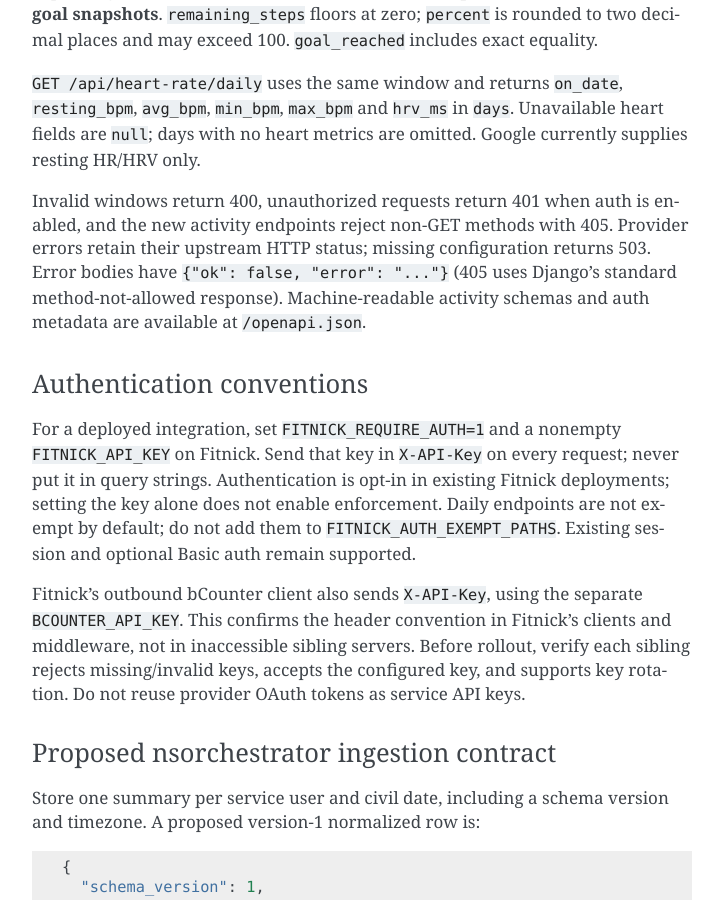
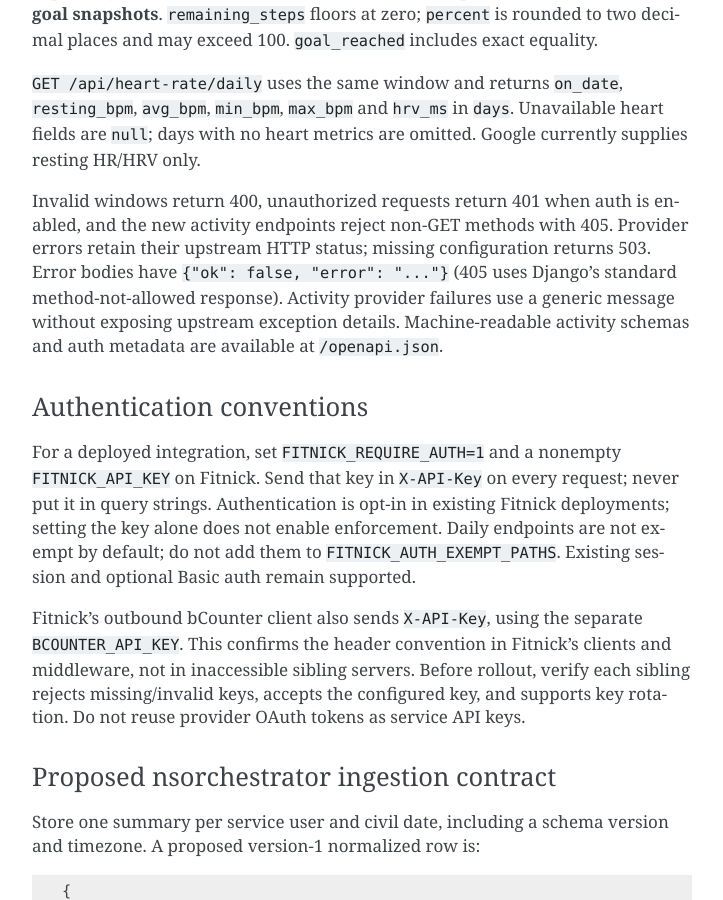
Before and after one commit to kcinnick/fitnick, a Sphinx documentation site: the page built from docs/usage.rst, in a window 1280 px wide and 900 px high, scrolled down 1601 px. Shown: the whole window, without its empty margins (388-1111 px from the left). Built offline with Sphinx 7.4.7, drawn with Linux system fonts in a browser that asks for light colours; pages that are not in the unit, such as notebooks, are missing from menus.

Commit message:
Sanitize daily activity provider errors
Co-authored-by: kcinnick <22903362+kcinnick@users.noreply.github.com>

```diff
--- a/docs/usage.rst
+++ b/docs/usage.rst
@@ -80,8 +80,9 @@ Invalid windows return 400, unauthorized requests return 401 when auth is enable
 and the new activity endpoints reject non-GET methods with 405. Provider errors
 retain their upstream HTTP status; missing configuration returns 503.
 Error bodies have ``{"ok": false, "error": "..."}`` (405 uses Django's standard
-method-not-allowed response). Machine-readable activity schemas and auth metadata
-are available at ``/openapi.json``.
+method-not-allowed response). Activity provider failures use a generic message
+without exposing upstream exception details. Machine-readable activity schemas
+and auth metadata are available at ``/openapi.json``.
 
 Authentication conventions
 --------------------------
```
Also changed, not shown: 2 other files.
